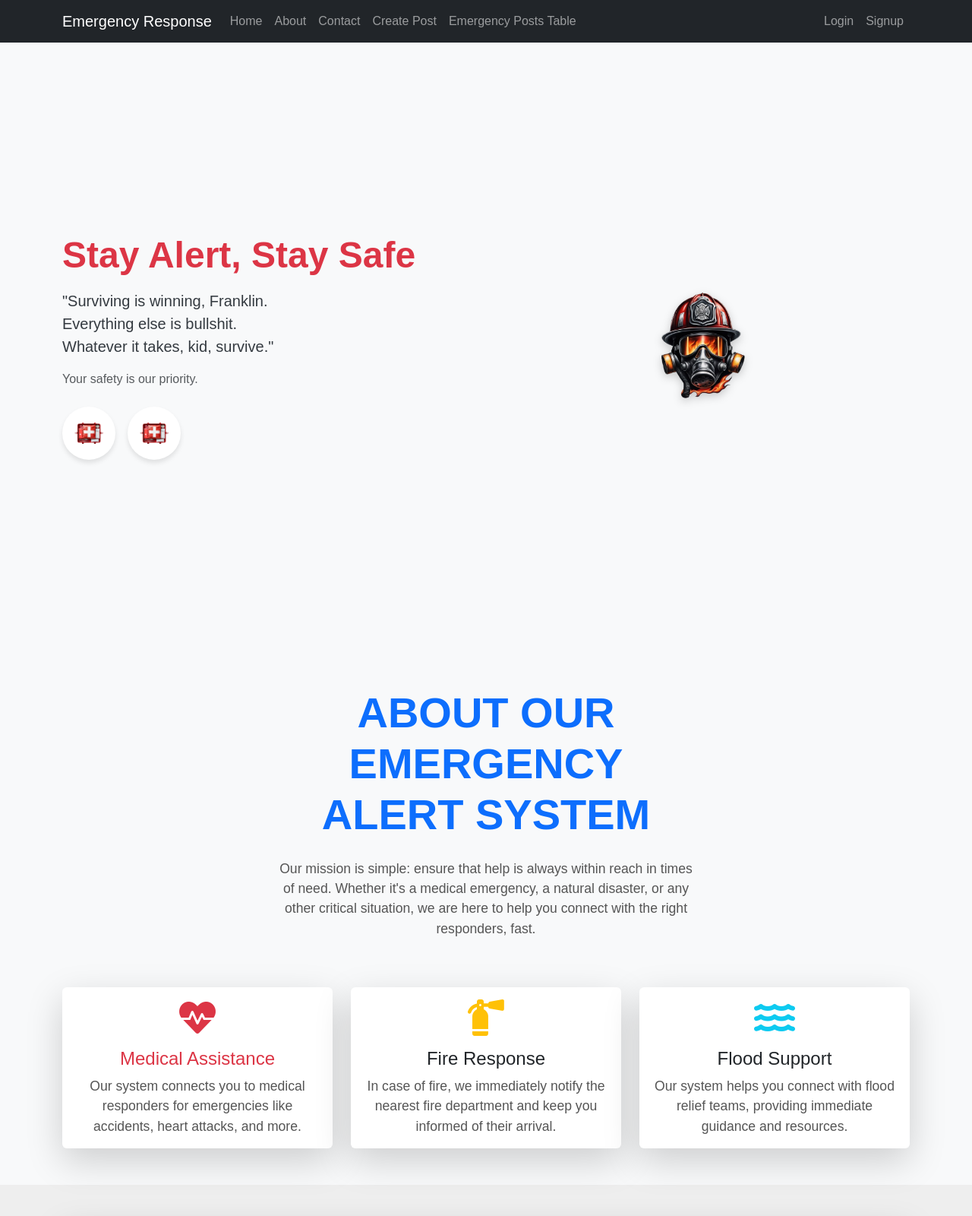
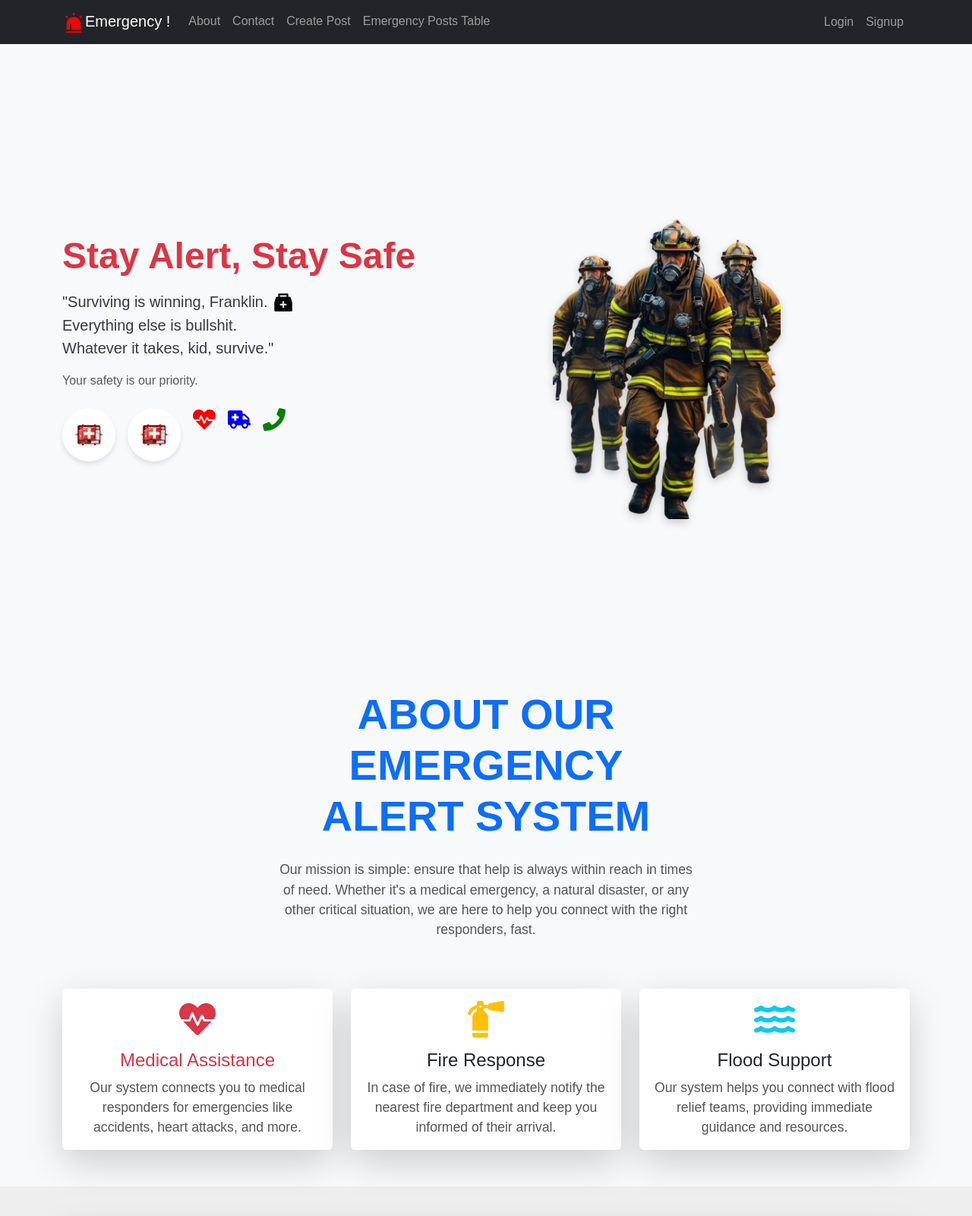
Before and after one commit to phillipmdicullar/project-p4-emmergency-services, a React app in the folder client/: page / in a window 1280 px wide. Shown: the top 1600 px of the page at 76% size. Built offline with nearby package versions, Linux system fonts and the light colour scheme.

Commit message:
making the ui, look amazing

```diff
--- a/client/package.json
+++ b/client/package.json
@@ -13,10 +13,13 @@
     "formik": "^2.4.6",
     "mdb-react-ui-kit": "^9.0.0",
     "react": "^18.3.1",
+    "react-awesome-reveal": "^4.3.1",
     "react-bootstrap": "^2.10.8",
     "react-dom": "^18.3.1",
+    "react-icons": "^5.4.0",
     "react-router-dom": "^7.1.3",
     "react-scripts": "5.0.1",
+    "react-tooltip": "^5.28.0",
     "web-vitals": "^2.1.4",
     "yup": "^1.6.1"
   },
--- a/client/src/components/About.js
+++ b/client/src/components/About.js
@@ -1,10 +1,11 @@
 import React from "react";
 import "./About.css";
-
+import { Fade, Slide } from "react-awesome-reveal";
 const About = () => {
   return (
     <section id="about" className="about-section py-5 bg-light">
       <div className="container">
+        <Slide>
         <div className="row text-center">
           <div className="col-lg-6 mx-auto">
             <h2 className="display-4 mb-4 text-primary">About Our Emergency Alert System</h2>
@@ -13,6 +14,7 @@ const About = () => {
             </p>
           </div>
         </div>
+        </Slide>
         <div className="row mt-5">
           <div className="col-md-4">
             <div className="card border-0 shadow-lg">
--- a/client/src/components/Contact.js
+++ b/client/src/components/Contact.js
@@ -39,6 +39,7 @@ const Contact = () => {
         >
           {({ isSubmitting }) => (
             <Form>
+            <div className='design'>
               <div className="mb-3">
                 <label className="form-label">Name</label>
                 <Field
@@ -76,10 +77,13 @@ const Contact = () => {
               <button type="submit" className="btn btn-primary w-100" disabled={isSubmitting}>
                 {isSubmitting ? "Sending..." : "Send Message"}
               </button>
+            </div>
             </Form>
           )}
         </Formik>
+
       </div>
+
     </div>
   );
 };
--- a/client/src/components/Footer.js
+++ b/client/src/components/Footer.js
@@ -1,10 +1,15 @@
-const today = new Date()
-function Footer(){
-
-    return(<>  <div class="text-center p-4">
-         <p>© {today.getFullYear()} no Copyright</p>
-        <a class="text-reset fw-bold" href=""></a>
+import { AiFillAlert } from "react-icons/ai";
+const today = new Date();
+function Footer() {
+  return (
+    <>
+      <div className="bg-theme p-10 font-mont text-center">
       </div>
-      </>)
+      <div className="flex"></div>
+      <div className="bg-theme p-4 text-center">
+        <p>© {today.getFullYear()} no Copyright</p>
+      </div>
+    </>
+  );
 }
 export default Footer;
--- a/client/src/components/Home.js
+++ b/client/src/components/Home.js
@@ -1,4 +1,7 @@
 import './home.css';
+import { AiFillMedicineBox } from "react-icons/ai";
+import { FaHeartbeat, FaAmbulance, FaPhone } from "react-icons/fa";
+import { Fade, Slide } from "react-awesome-reveal";
 
 function Home() {
   return (
@@ -8,15 +11,23 @@ function Home() {
           {/* Left Section: Emergency Message */}
           <div className="col-lg-6 text-center text-lg-start">
             <div className="message-box animate__animated animate__fadeInLeft">
+              <Slide>
               <h1 className="display-5 fw-bold text-danger">
                 Stay Alert, Stay Safe
               </h1>
+              </Slide>
+              <Fade delay={1e3} cascade damping={1e-1}>
               <p className="fs-5 mt-3">
-                "Surviving is winning, Franklin.<br />
-                Everything else is bullshit.<br />
+                "Surviving is winning, Franklin. <AiFillMedicineBox size={30} color='black'/>
+                <br />
+                Everything else is bullshit.
+                <br />
                 Whatever it takes, kid, survive."
               </p>
+              </Fade>
+              <Slide>
               <p className="text-muted">Your safety is our priority.</p>
+              </Slide>
             </div>
 
             {/* Emergency Aid Icons */}
@@ -25,19 +36,25 @@ function Home() {
                 src="aid.png"
                 alt="Aid Icon 1"
                 className="aid-icon animate__animated animate__zoomIn"
+                data-tip="Emergency Aid"
               />
               <img
                 src="aid.png"
                 alt="Aid Icon 2"
                 className="aid-icon animate__animated animate__zoomIn"
+                data-tip="Medical Assistance"
               />
+              <FaHeartbeat size={30} color="red" data-tip="Heartbeat Monitoring" />
+              <FaAmbulance size={30} color="blue" data-tip="Call Ambulance" />
+              <FaPhone size={30} color="green" data-tip="Emergency Contact" />
+              {/* <ReactTooltip place="top" type="dark" effect="solid" /> */}
             </div>
           </div>
 
           {/* Right Section: Logo */}
-          <div className="col-lg-6 text-center">
+          <div className="col-lg-5 text-center">
             <img
-              src="./logo.png"
+              src="./new1.png"
               alt="My Logo"
               className="logo-img animate__animated animate__bounceIn"
             />
--- a/client/src/components/Navbar.js
+++ b/client/src/components/Navbar.js
@@ -1,7 +1,7 @@
 import React from 'react';
 import { Navbar, Nav, Container, Button } from 'react-bootstrap';
 import { Link, useNavigate } from 'react-router-dom';
-
+import { AiFillAlert } from 'react-icons/ai';
 const CustomNavbar = () => {
   const navigate = useNavigate();
   const isLoggedIn = localStorage.getItem('access_token');
@@ -12,13 +12,17 @@ const CustomNavbar = () => {
   };
 
   return (
-    <Navbar bg="dark" variant="dark" expand="lg">
+    <Navbar className="sticky-top" bg="dark" variant="dark" expand="lg">
       <Container>
-        <Navbar.Brand as={Link} to="/">Emergency Response</Navbar.Brand>
+        {/* <Navbar.Brand as={Link} to="/">Emergency Response</Navbar.Brand> */}
+
         <Navbar.Toggle aria-controls="basic-navbar-nav" />
         <Navbar.Collapse id="basic-navbar-nav">
           <Nav className="me-auto">
-            <Nav.Link as={Link} to="/">Home</Nav.Link>
+          <Navbar.Brand as={Link} to="/">
+          <AiFillAlert size={30} color='red'/>
+          Emergency !
+        </Navbar.Brand>
             {/* <Nav.Link as={Link} to="/emergencies">Emergency Posts</Nav.Link> */}
 
             <Nav.Link as={Link} to="/About">About</Nav.Link>
--- a/client/src/components/home.css
+++ b/client/src/components/home.css
@@ -27,7 +27,7 @@
   }
 
   .logo-img {
-    max-width: 150px;
+    max-width: 300px;
     height: auto;
     filter: drop-shadow(0 4px 6px rgba(0, 0, 0, 0.2)); /* Shadow effect */
     transition: transform 0.3s ease-in-out;
```
Also changed, not shown: client/public/fire.png (added), client/public/new1.png (added), 1 other file.
